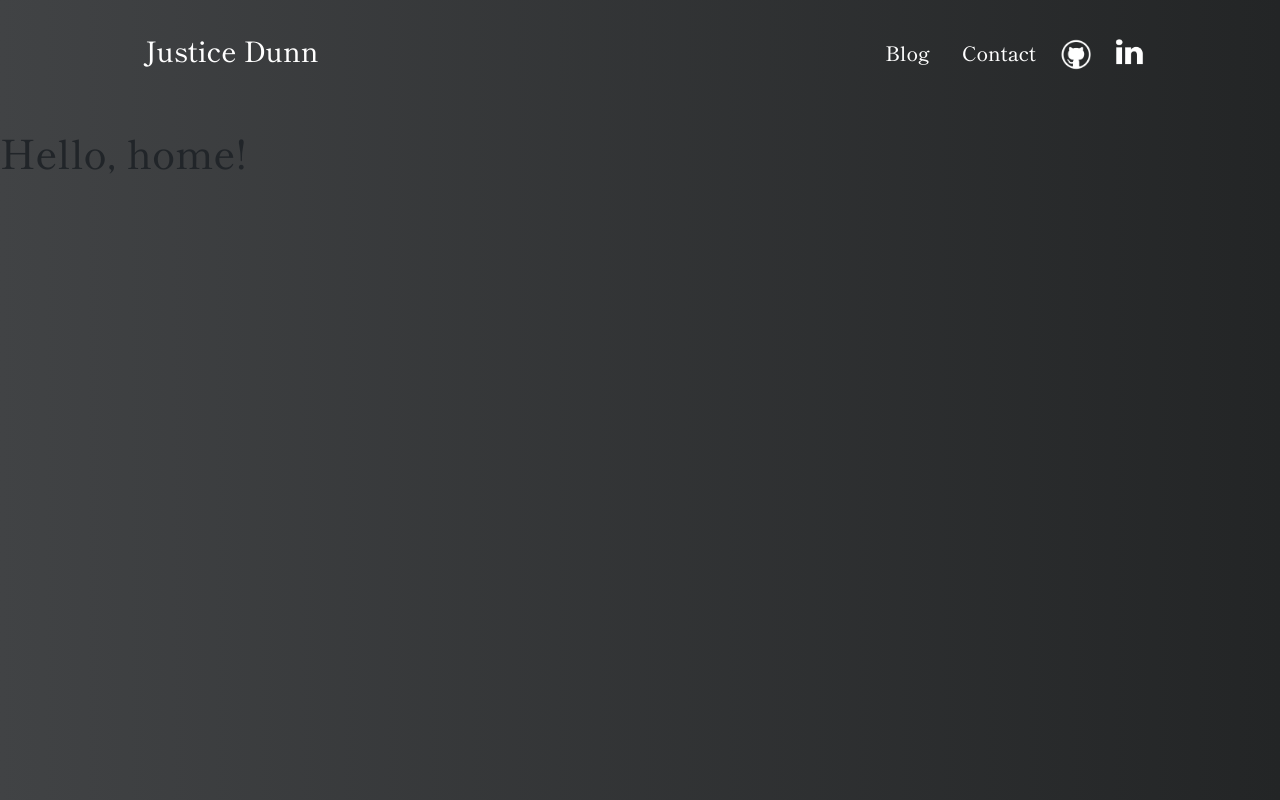
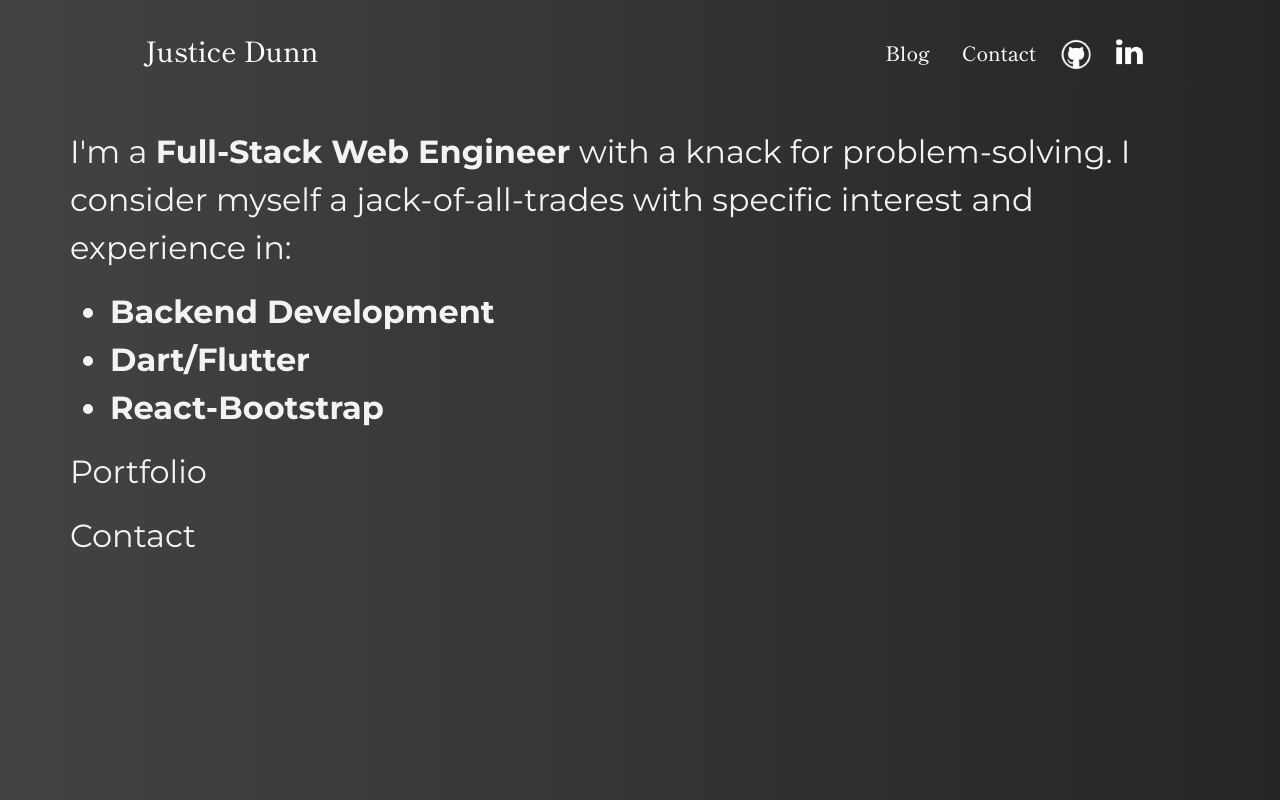
Before and after one commit to JusticeDunn/portfolio_website, a React (Create React App) app: page / in a window 1280 px wide. Built offline with nearby package versions, Linux system fonts and the light colour scheme.

Commit message:
Complete about section of home page

```diff
--- a/src/index.css
+++ b/src/index.css
@@ -1,6 +1,7 @@
 /* Fonts */
 /* Shippori Mincho */
 @import url('https://fonts.googleapis.com/css2?family=Shippori+Mincho:wght@400;500;600;700;800&display=swap');
+@import url('https://fonts.googleapis.com/css2?family=Montserrat:ital,wght@0,100;0,200;0,300;0,400;0,500;0,600;0,700;0,800;0,900;1,100;1,200;1,300;1,400;1,500;1,600;1,700;1,800;1,900&display=swap');
 
 body {
   background: #232526;  /* fallback for old browsers */
@@ -24,3 +25,8 @@ code {
   font-family: source-code-pro, Menlo, Monaco, Consolas, 'Courier New',
     monospace;
 }
+
+p, span, li {
+  color: rgb(243, 243, 243);
+  font-family: 'Montserrat', 'sans-serif';
+}
--- a/src/scenes/homePage/Home.jsx
+++ b/src/scenes/homePage/Home.jsx
@@ -1,7 +1,37 @@
 import React, { Component } from "react";
+import { Container, Row, Col, Form } from "react-bootstrap";
+
+import "./home.css";
 
 export default class Home extends Component {
   render() {
-    return <h1>Hello, home!</h1>;
+    return (
+      <Container>
+        <div className="about">
+          <Row>
+            <p>
+              I'm a <span>Full-Stack Web Engineer</span> with a knack for
+              problem-solving. I consider myself a jack-of-all-trades with
+              specific interest and experience in:
+            </p>
+            <ul>
+              <li>Backend Development</li>
+              <li>Dart/Flutter</li>
+              <li>React-Bootstrap</li>
+            </ul>
+          </Row>
+        </div>
+        <div className="portfolio">
+          <Row>
+            <p>Portfolio</p>
+          </Row>
+        </div>
+        <div className="contact">
+          <Row>
+            <p>Contact</p>
+          </Row>
+        </div>
+      </Container>
+    );
   }
 }
--- a/src/scenes/homePage/home.css
+++ b/src/scenes/homePage/home.css
@@ -0,0 +1,11 @@
+p, ul {
+    font-size: 2rem;
+}
+
+li {
+    font-weight: bold;
+}
+
+span {
+    font-weight: bolder;
+}
```
